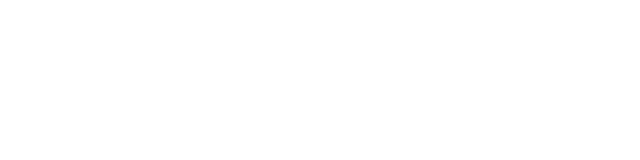
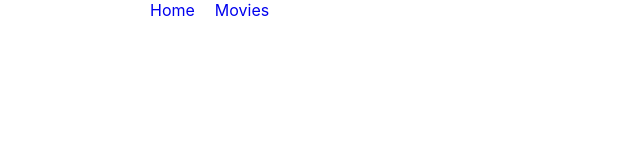
Before and after one commit to Artem2022Hladush/goit-react-hw-05-movies, a React (Create React App) app: page /goit-react-hw-05-movies/movies in a window 1280 px wide. Shown: the top 160 px of the page, without its empty margins (0-640 px from the left). Built offline with nearby package versions, Linux system fonts and the light colour scheme.

Commit message:
bag fix app

```diff
--- a/src/components/App/App.jsx
+++ b/src/components/App/App.jsx
@@ -1,17 +1,15 @@
 import { Route, Routes } from "react-router-dom";
-import { Container, } from "./App.styled";
 import { Home } from "pages/Home";
 import { Movies } from "pages/Movies";
 import { Layout } from "components/Layout/Layout";
 
 export const App = () => {
   return (
-  <Container>
       <Routes>
-        <Route path="/" element={Layout}/>
+        <Route path="/" element={<Layout/>}>
         <Route index element={<Home />}/>
         <Route path="/movies" element={<Movies/>}/>
+        </Route>
       </Routes>
-  </Container>
   );
 };
--- a/src/components/App/App.styled.js
+++ b/src/components/App/App.styled.js
@@ -1,7 +1 @@
 import styled from "styled-components";
-
-export const Container = styled.div`
-max-width: 1000px;
-margin: 0 auto;
-padding: 0 16px;
-`;
--- a/src/components/Layout/Layout.jsx
+++ b/src/components/Layout/Layout.jsx
@@ -1,7 +1,9 @@
-import { StyledLink, Header } from "./Layout.styled"
+import { StyledLink, Header, Container } from "./Layout.styled"
+import { Outlet } from "react-router-dom"
 
 export const Layout=()=>{
 	return(
+		<Container>
 		<Header>
 		<nav>
 		<StyledLink to="/" end>
@@ -10,5 +12,7 @@
 		<StyledLink to="/movies">Movies</StyledLink>
 		</nav>
 	</Header>
+	<Outlet />
+	</Container>
 	)
 }
--- a/src/components/Layout/Layout.styled.js
+++ b/src/components/Layout/Layout.styled.js
@@ -12,3 +12,8 @@
 background-color: white;
 text-decoration: none;
 `
+export const Container = styled.div`
+max-width: 1000px;
+margin: 0 auto;
+padding: 0 16px;
+`;
--- a/src/components/MoviesList/MoviesList.styled.js
+++ b/src/components/MoviesList/MoviesList.styled.js
@@ -4,7 +4,6 @@
 export const StyledLink=styled(NavLink)`
 padding: 5px 10px;
 border-radius: 5px;
-background-color: white;
 text-decoration: none;
 `;
 
```
Also changed, not shown: src/components/MoviesList/MoviesList.jsx (line endings or trailing spaces).
